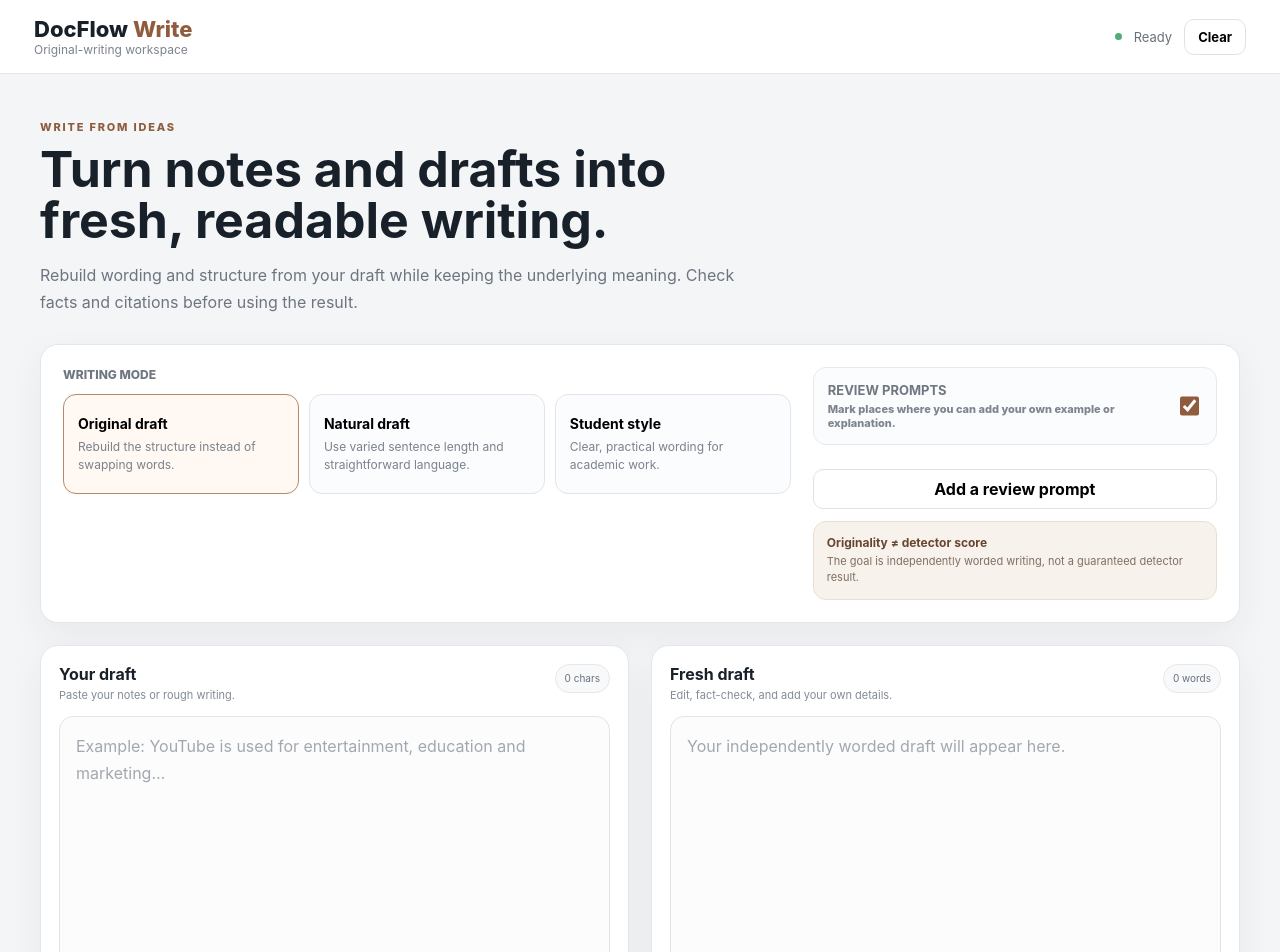
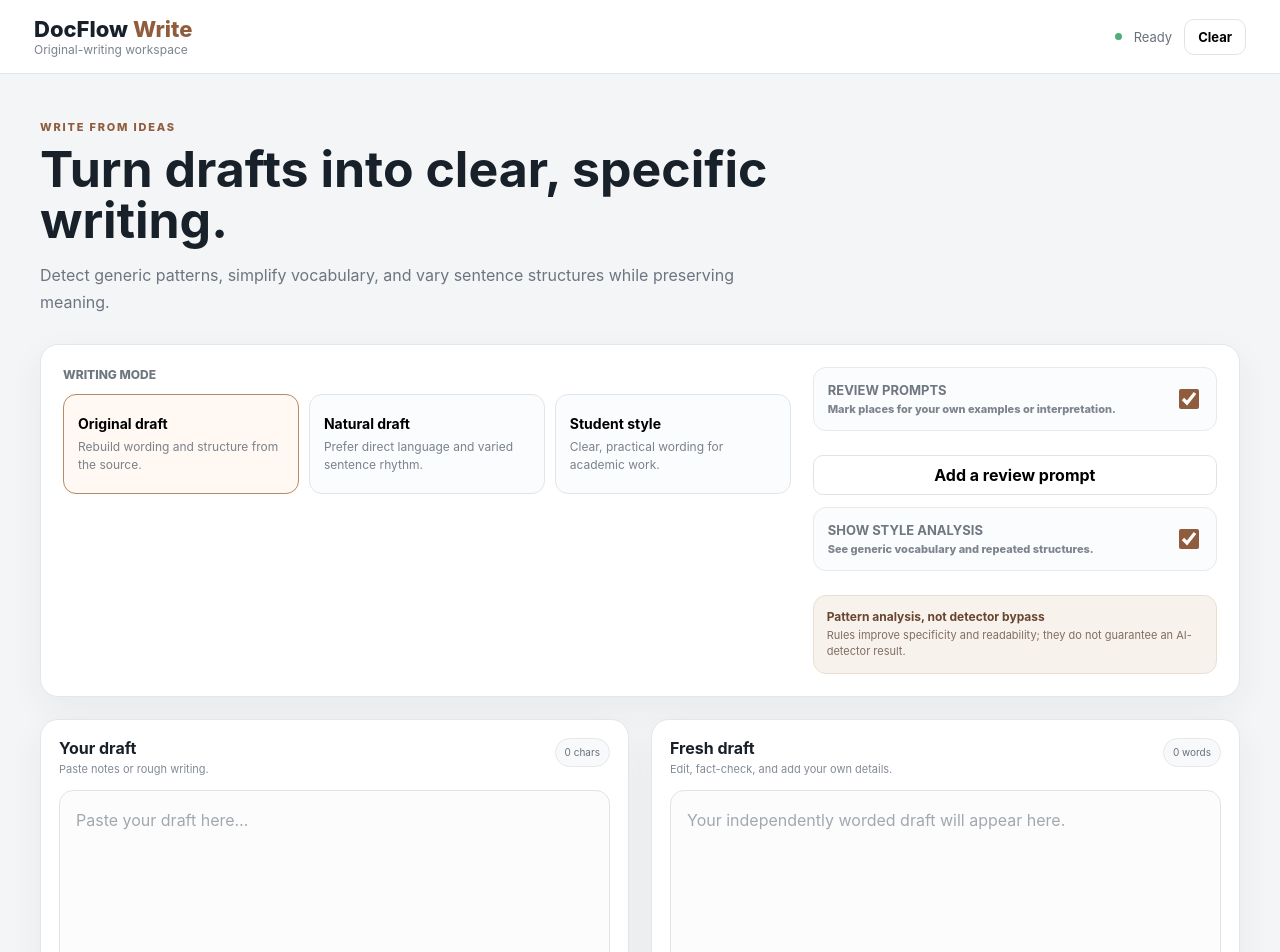
Before and after one commit to omsanap907-dotcom/DocFlow, a React (Vite) app: page / in a window 1280 px wide. Shown: the top 952 px of the page. Built offline with nearby package versions, Linux system fonts and the light colour scheme; the HTML template or start-up script is replaced by a standard one.

Commit message:
Add vocabulary and sentence structure rules

```diff
--- a/src/App.jsx
+++ b/src/App.jsx
@@ -2,90 +2,66 @@ import React, { useMemo, useState } from 'react'
 import './App.css'
 
 const modes = [
-  { id: 'original', name: 'Original draft', desc: 'Rebuild the structure instead of swapping words.' },
-  { id: 'natural', name: 'Natural draft', desc: 'Use varied sentence length and straightforward language.' },
+  { id: 'original', name: 'Original draft', desc: 'Rebuild wording and structure from the source.' },
+  { id: 'natural', name: 'Natural draft', desc: 'Prefer direct language and varied sentence rhythm.' },
   { id: 'student', name: 'Student style', desc: 'Clear, practical wording for academic work.' }
 ]
 
-function splitSentences(text) {
-  return text
-    .replace(/\s+/g, ' ')
-    .split(/(?<=[.!?])\s+/)
-    .map(s => s.trim())
-    .filter(Boolean)
+const vocabularyRules = [
+  ['utilize', 'use'], ['approximately', 'about'], ['demonstrates', 'shows'],
+  ['facilitates', 'helps'], ['commence', 'start'], ['subsequently', 'later'],
+  ['numerous', 'many'], ['obtain', 'get'], ['individuals', 'people'],
+  ['regarding', 'about'], ['prior to', 'before'], ['in order to', 'to'],
+  ['a number of', 'many'], ['due to the fact that', 'because']
+]
+
+const genericPatterns = [
+  ['It is important to note that', /it is important to note that/gi],
+  ['It should be noted that', /it should be noted that/gi],
+  ['plays a crucial role in', /plays a crucial role in/gi],
+  ['plays a significant role in', /plays a significant role in/gi],
+  ['In today\'s digital age', /in today['’]s digital age/gi],
+  ['from X to Y construction', /\bfrom\b[^.!?]{1,80}\bto\b/gi]
+]
+
+const escapeRegExp = value => value.replace(/[.*+?^${}()|[\]\\]/g, '\\$&')
+const splitSentences = text => text.replace(/\s+/g, ' ').split(/(?<=[.!?])\s+/).map(s => s.trim()).filter(Boolean)
+
+function analyzeText(text) {
+  const findings = []
+  vocabularyRules.forEach(([from]) => {
+    const count = (text.match(new RegExp('\\b' + escapeRegExp(from) + '\\b', 'gi')) || []).length
+    if (count) findings.push({ type: 'Vocabulary', pattern: from, count, suggestion: 'Prefer simpler, more direct wording.' })
+  })
+  genericPatterns.forEach(([pattern, re]) => {
+    const count = (text.match(re) || []).length
+    if (count) findings.push({ type: 'Structure', pattern, count, suggestion: 'Consider a more specific sentence structure.' })
+  })
+  const sentences = splitSentences(text)
+  const openings = sentences.map(s => (s.match(/^[A-Za-z]+/) || [''])[0].toLowerCase()).filter(Boolean)
+  const repeated = [...new Set(openings)].filter(w => openings.filter(x => x === w).length >= 3)
+  repeated.forEach(word => findings.push({ type: 'Repetition', pattern: 'Repeated opening: ' + word, count: openings.filter(x => x === word).length, suggestion: 'Vary sentence openings where it improves readability.' }))
+  return findings
 }
 
 function normalize(text) {
-  return text
-    .trim()
-    .replace(/\s+/g, ' ')
-    .replace(/\butilize\b/gi, 'use')
-    .replace(/\bapproximately\b/gi, 'about')
-    .replace(/\bdemonstrates\b/gi, 'shows')
-    .replace(/\bin order to\b/gi, 'to')
-    .replace(/\ba number of\b/gi, 'many')
-}
-
-function rotateParts(sentences, mode) {
-  if (sentences.length < 3) return sentences
-
-  if (mode === 'natural') {
-    return sentences.map((s, i) => (i % 3 === 1 ? s : s))
-  }
-
-  if (mode === 'student') {
-    return sentences.map((s, i) => {
-      if (i === 0) return s
-      return s.replace(/^(Furthermore|Moreover|Additionally),?\s*/i, '')
-    })
-  }
-
-  return sentences
-}
-
-function improveSentence(s, index, mode) {
-  let out = s
-    .replace(/^In addition,\s*/i, 'Also, ')
-    .replace(/^Furthermore,\s*/i, 'Another point is that ')
-    .replace(/^Moreover,\s*/i, 'There is also ')
-    .replace(/^It is important to note that\s*/i, '')
-    .replace(/^It should be noted that\s*/i, '')
-
-  if (mode === 'student') {
-    out = out
-      .replace(/\bconstitutes\b/gi, 'makes up')
-      .replace(/\bfacilitates\b/gi, 'helps')
-      .replace(/\bcommence\b/gi, 'start')
-      .replace(/\bsubsequently\b/gi, 'later')
-  }
-
-  if (mode === 'natural') {
-    out = out
-      .replace(/\bdue to the fact that\b/gi, 'because')
-      .replace(/\bin the event that\b/gi, 'if')
-      .replace(/\bat this point in time\b/gi, 'now')
-  }
-
-  // Add light structural variety without inserting fake errors.
-  if (index > 0 && mode !== 'original') {
-    const lower = out.charAt(0).toLowerCase() + out.slice(1)
-    if (/^(This|These|The|It)\b/.test(out) && out.length < 140) {
-      return lower
-    }
-  }
-
-  return out
+  let out = text.trim().replace(/\s+/g, ' ')
+  vocabularyRules.forEach(([from, to]) => { out = out.replace(new RegExp('\\b' + escapeRegExp(from) + '\\b', 'gi'), to) })
+  out = out.replace(/it is important to note that\s*/gi, '').replace(/it should be noted that\s*/gi, '')
+  out = out.replace(/plays a crucial role in/gi, 'helps').replace(/plays a significant role in/gi, 'helps')
+  out = out.replace(/in today['’]s digital age/gi, 'today')
+  return out.replace(/\s{2,}/g, ' ').replace(/\s+([,.!?])/g, '$1').trim()
 }
 
 function rewriteLocally(text, mode) {
-  const cleaned = normalize(text)
-  if (!cleaned) return ''
-
-  const sentences = splitSentences(cleaned)
-  if (sentences.length < 2) return cleaned
-
-  const arranged = rotateParts(sentences, mode)
-  return arranged.map((s, i) => improveSentence(s, i, mode)).join(' ')
+  const sentences = splitSentences(normalize(text))
+  if (sentences.length < 2) return sentences.join(' ')
+  return sentences.map((s, i) => {
+    let out = s.replace(/^(Furthermore|Moreover|Additionally|In addition),?\s*/i, '')
+    if (mode === 'natural') out = out.replace(/^This (?:is|was) /i, '').replace(/^These (?:are|were) /i, '')
+    if (mode === 'student') out = out.replace(/\bconstitutes\b/gi, 'makes up').replace(/\bfacilitate\b/gi, 'help')
+    return out
+  }).join(' ')
 }
 
 export default function App() {
@@ -93,109 +69,37 @@ export default function App() {
   const [result, setResult] = useState('')
   const [mode, setMode] = useState('original')
   const [reviewPrompts, setReviewPrompts] = useState(true)
+  const [showAnalysis, setShowAnalysis] = useState(true)
   const [status, setStatus] = useState('Ready')
   const [copied, setCopied] = useState(false)
-
+  const [findings, setFindings] = useState([])
   const words = useMemo(() => result.trim() ? result.trim().split(/\s+/).length : 0, [result])
 
   function rewrite() {
-    if (!source.trim()) {
-      setStatus('Paste or type a draft first.')
-      return
-    }
-
-    setStatus('Rebuilding draft…')
-    const text = rewriteLocally(source, mode)
-    setResult(text)
+    if (!source.trim()) return setStatus('Paste or type a draft first.')
+    setStatus('Analyzing style patterns…')
+    setFindings(analyzeText(source))
+    setResult(rewriteLocally(source, mode))
     setStatus('Fresh draft ready.')
   }
-
   async function copyResult() {
     if (!result) return
-    try {
-      await navigator.clipboard.writeText(result)
-      setCopied(true)
-      setTimeout(() => setCopied(false), 1500)
-    } catch {
-      setStatus('Copy failed. Select the text manually.')
-    }
+    try { await navigator.clipboard.writeText(result); setCopied(true); setTimeout(() => setCopied(false), 1500) }
+    catch { setStatus('Copy failed. Select the text manually.') }
   }
-
   function addReviewPrompt() {
     if (!result) return
-    const sentences = splitSentences(result)
-    if (sentences.length < 2) {
-      setResult(result + ' [Add your own example or explanation here.]')
-      return
-    }
-
-    const targetIndex = Math.min(1, sentences.length - 1)
-    sentences[targetIndex] = sentences[targetIndex] + ' [Add your own example, detail, or interpretation here.]'
-    setResult(sentences.join(' '))
-    setStatus('Review prompt added.')
+    const sentences = splitSentences(result); const i = Math.min(1, sentences.length - 1)
+    sentences[i] += ' [Add your own example, detail, or interpretation here.]'
+    setResult(sentences.join(' ')); setStatus('Review prompt added.')
   }
-
-  return (
-    <div className="app-shell">
-      <header className="topbar">
-        <div>
-          <div className="brand">DocFlow<span> Write</span></div>
-          <div className="tagline">Original-writing workspace</div>
-        </div>
-        <div className="top-right">
-          <span className="dot" />{status}
-          <button onClick={() => { setSource(''); setResult(''); setStatus('Ready') }}>Clear</button>
-        </div>
-      </header>
-
-      <main className="workspace">
-        <section className="hero">
-          <div className="eyebrow">WRITE FROM IDEAS</div>
-          <h1>Turn notes and drafts into fresh, readable writing.</h1>
-          <p>Rebuild wording and structure from your draft while keeping the underlying meaning. Check facts and citations before using the result.</p>
-        </section>
-
-        <section className="card controls">
-          <div>
-            <label>Writing mode</label>
-            <div className="mode-grid">
-              {modes.map(item => (
-                <button key={item.id} className={'mode ' + (mode === item.id ? 'selected' : '')} onClick={() => setMode(item.id)}>
-                  <strong>{item.name}</strong><span>{item.desc}</span>
-                </button>
-              ))}
-            </div>
-          </div>
-          <div className="switches">
-            <label className="switch-row">
-              <span><strong>Review prompts</strong><small>Mark places where you can add your own example or explanation.</small></span>
-              <input type="checkbox" checked={reviewPrompts} onChange={e => setReviewPrompts(e.target.checked)} />
-            </label>
-            {reviewPrompts && <button className="secondary review-btn" onClick={addReviewPrompt}>Add a review prompt</button>}
-            <div className="notice"><strong>Originality ≠ detector score</strong><span>The goal is independently worded writing, not a guaranteed detector result.</span></div>
-          </div>
-        </section>
-
-        <section className="editor-grid">
-          <div className="card editor-card">
-            <div className="card-head"><div><h2>Your draft</h2><span>Paste your notes or rough writing.</span></div><span className="pill">{source.length} chars</span></div>
-            <textarea value={source} onChange={e => setSource(e.target.value)} placeholder="Example: YouTube is used for entertainment, education and marketing…" />
-            <div className="editor-foot"><span>{source.trim() ? source.trim().split(/\s+/).length : 0} words</span><button className="primary" onClick={rewrite}>Rewrite draft</button></div>
-          </div>
-
-          <div className="card editor-card">
-            <div className="card-head"><div><h2>Fresh draft</h2><span>Edit, fact-check, and add your own details.</span></div><span className="pill">{words} words</span></div>
-            <textarea value={result} onChange={e => setResult(e.target.value)} placeholder="Your independently worded draft will appear here." />
-            <div className="editor-foot"><span>Editable output</span><button className="secondary" onClick={copyResult}>{copied ? 'Copied' : 'Copy'}</button></div>
-          </div>
-        </section>
-
-        <section className="info-grid">
-          <div className="card info"><b>↗</b><div><h3>New structure</h3><p>Rework sentence flow and phrasing instead of relying on one-to-one synonym swaps.</p></div></div>
-          <div className="card info"><b>✓</b><div><h3>Source-aware</h3><p>Keep citations, verify claims, and separate sourced facts from your own interpretation.</p></div></div>
-          <div className="card info"><b>Aa</b><div><h3>Your final edit</h3><p>Keep the output editable so you control the wording, examples, and final submission.</p></div></div>
-        </section>
-      </main>
-    </div>
-  )
+  return <div className="app-shell">
+    <header className="topbar"><div><div className="brand">DocFlow<span> Write</span></div><div className="tagline">Original-writing workspace</div></div><div className="top-right"><span className="dot" />{status}<button onClick={() => {setSource('');setResult('');setFindings([]);setStatus('Ready')}}>Clear</button></div></header>
+    <main className="workspace">
+      <section className="hero"><div className="eyebrow">WRITE FROM IDEAS</div><h1>Turn drafts into clear, specific writing.</h1><p>Detect generic patterns, simplify vocabulary, and vary sentence structures while preserving meaning.</p></section>
+      <section className="card controls"><div><label>Writing mode</label><div className="mode-grid">{modes.map(item => <button key={item.id} className={'mode ' + (mode === item.id ? 'selected' : '')} onClick={() => setMode(item.id)}><strong>{item.name}</strong><span>{item.desc}</span></button>)}</div></div><div className="switches"><label className="switch-row"><span><strong>Review prompts</strong><small>Mark places for your own examples or interpretation.</small></span><input type="checkbox" checked={reviewPrompts} onChange={e => setReviewPrompts(e.target.checked)} /></label>{reviewPrompts && <button className="secondary review-btn" onClick={addReviewPrompt}>Add a review prompt</button>}<label className="switch-row"><span><strong>Show style analysis</strong><small>See generic vocabulary and repeated structures.</small></span><input type="checkbox" checked={showAnalysis} onChange={e => setShowAnalysis(e.target.checked)} /></label><div className="notice"><strong>Pattern analysis, not detector bypass</strong><span>Rules improve specificity and readability; they do not guarantee an AI-detector result.</span></div></div></section>
+      {showAnalysis && findings.length > 0 && <section className="card analysis"><div className="card-head"><div><h2>Style patterns found</h2><span>{findings.length} findings</span></div><span className="pill">Review</span></div><div className="finding-grid">{findings.map((f,i) => <div className="finding" key={i}><b>{f.type}</b><strong>{f.pattern}</strong><span>{f.count} occurrence{f.count === 1 ? '' : 's'} · {f.suggestion}</span></div>)}</div></section>}
+      <section className="editor-grid"><div className="card editor-card"><div className="card-head"><div><h2>Your draft</h2><span>Paste notes or rough writing.</span></div><span className="pill">{source.length} chars</span></div><textarea value={source} onChange={e => setSource(e.target.value)} placeholder="Paste your draft here…"/><div className="editor-foot"><span>{source.trim() ? source.trim().split(/\s+/).length : 0} words</span><button className="primary" onClick={rewrite}>Analyze & rewrite</button></div></div><div className="card editor-card"><div className="card-head"><div><h2>Fresh draft</h2><span>Edit, fact-check, and add your own details.</span></div><span className="pill">{words} words</span></div><textarea value={result} onChange={e => setResult(e.target.value)} placeholder="Your independently worded draft will appear here."/><div className="editor-foot"><span>Editable output</span><button className="secondary" onClick={copyResult}>{copied ? 'Copied' : 'Copy'}</button></div></div></section>
+      <section className="info-grid"><div className="card info"><b>↗</b><div><h3>Vocabulary rules</h3><p>Flags inflated or vague wording and suggests direct alternatives.</p></div></div><div className="card info"><b>⌁</b><div><h3>Structure rules</h3><p>Finds repeated openings, stock phrases, and generic constructions.</p></div></div><div className="card info"><b>✓</b><div><h3>Human contribution</h3><p>Review prompts leave room for your examples, evidence, and interpretation.</p></div></div></section>
+    </main></div>
 }
```
